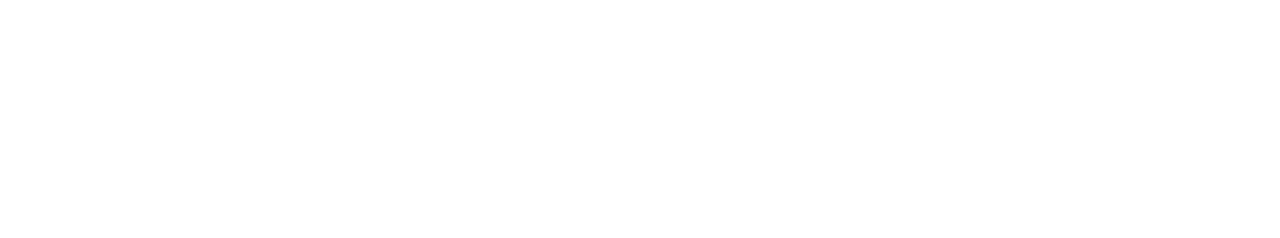
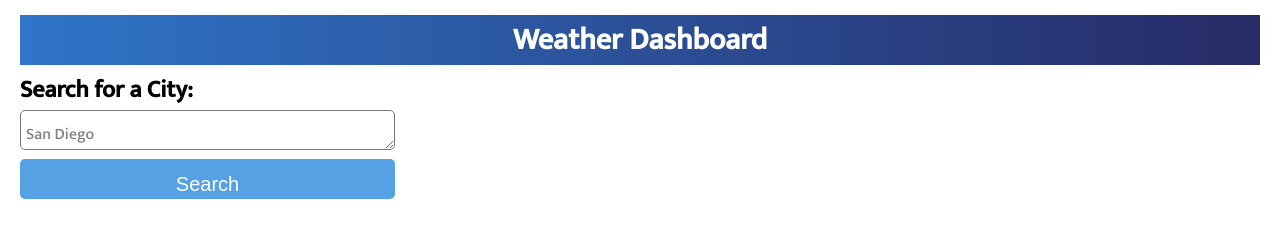
Before and after one commit to aniyahmb99/weather-dashboard, a plain HTML site: page index.html in a window 1280 px wide. Drawn offline with Linux system fonts and the light colour scheme.

Commit message:
created header, button, and search field

```diff
--- a/assets/style.css
+++ b/assets/style.css
@@ -0,0 +1,72 @@
+ * {
+        margin: 0;
+        padding: 0;
+        box-sizing: border-box;
+    }
+
+body {
+    font-family: 'Mukta';
+}
+
+header {
+ text-align: center;
+ padding-bottom: 20px;
+}
+
+.header-style {
+    font-size: 30px;
+    color: white;
+
+    font-weight: 700;
+}
+#header-container {
+ width: auto;
+ height: 50px;
+ margin: 15px 20px 5px 20px;
+ background-image: linear-gradient(to right, #2F75C8, #272A65);
+}
+
+h2 {
+    font-weight: bolder;
+
+}
+
+#left-section {
+   margin: 5px 10px 5px 20px;
+
+}
+
+textarea {
+    width: 30%;
+    text-align: left;
+    padding-top: 10px;
+    padding-left: 5px;
+    height: 40px;
+    font-family: 'Mukta';
+    color: grey;
+    font-size: medium;
+    border-radius: 5px 5px 5px 5px;
+}
+
+button {
+    background-color: #56a1e3;
+    color: white;
+    height: 40px;
+    text-align: center;
+
+    width: 100%;
+}
+
+.block {
+    display: block;
+    width: 30%;
+    border: none;
+    background-color: #56a1e3;
+    padding: 14px 28px;
+    font-size: 20px;
+    cursor: pointer;
+    text-align: center;
+    border-radius: 5px 5px 5px 5px;
+    padding-bottom: 20px;
+
+}
--- a/index.html
+++ b/index.html
@@ -4,15 +4,37 @@
 <head>
     <meta charset="utf-8">
     <meta http-equiv="X-UA-Compatible" content="IE=edge">
-    <title></title>
+    <title>Weather Dashboard</title>
     <meta name="description" content="">
     <meta name="viewport" content="width=device-width, initial-scale=1">
-    <link rel="stylesheet" href="">
+    <link rel="preconnect" href="https://fonts.googleapis.com">
+    <link rel="preconnect" href="https://fonts.gstatic.com" crossorigin>
+    <link rel="preconnect" href="https://fonts.googleapis.com">
+    <link rel="preconnect" href="https://fonts.gstatic.com" crossorigin>
+    <link href="https://fonts.googleapis.com/css2?family=Mukta:wght@200;500&display=swap" rel="stylesheet">
+    <link rel="stylesheet" href="./assets/style.css">
 </head>
 
 <body>
 
-    <script src="" async defer></script>
+    <div class="header-style" id="header-container">
+        <header>Weather Dashboard</header>
+    </div>
+
+
+    <div class="col-sm-3" id="left-section">
+
+        <h2 class="search-container">Search for a City:</h2>
+        <textarea>San Diego</textarea>
+        <button class="block">Search</button>
+
+
+
+
+
+    </div>
+
+    <script src="./assets/js/script.js" async defer></script>
 </body>
 
 </html>
```
